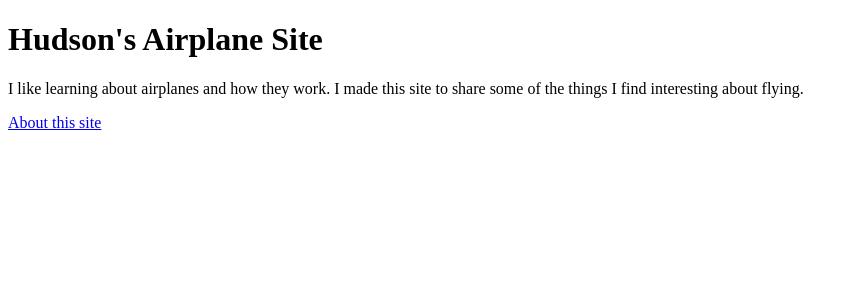
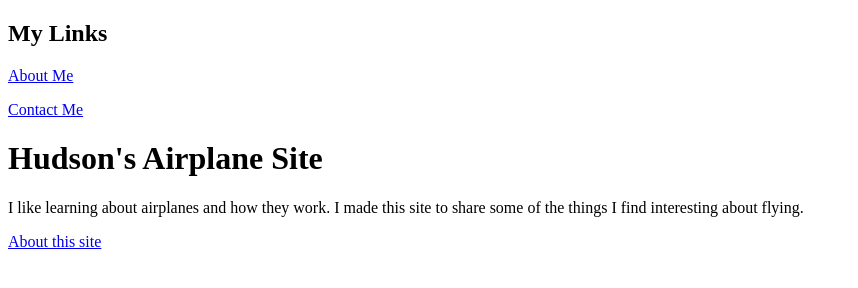
Before and after one commit to hudsonganoe/hudsonganoe.github.io, a plain HTML site: page index.html in a window 1280 px wide. Shown: the whole page, without its empty margins (0-858 px from the left). Drawn offline with Linux system fonts and the light colour scheme.

Commit message:
Add links to About Me and Contact Me sections

```diff
--- a/index.html
+++ b/index.html
@@ -5,6 +5,9 @@
   <meta name="viewport" content="width=device-width, initial-scale=1">
   <title>Hudson's Airplane Site</title>
 </head>
+<h2>My Links</h2>
+<p><a href="about.html">About Me</a></p>
+<p><a href="mailto:hudson.ganoe@malad.us">Contact Me</a></p>
 <body>
   <h1>Hudson's Airplane Site</h1>
   <p>I like learning about airplanes and how they work. I made this site to share some of the things I find interesting about flying.</p>
```
